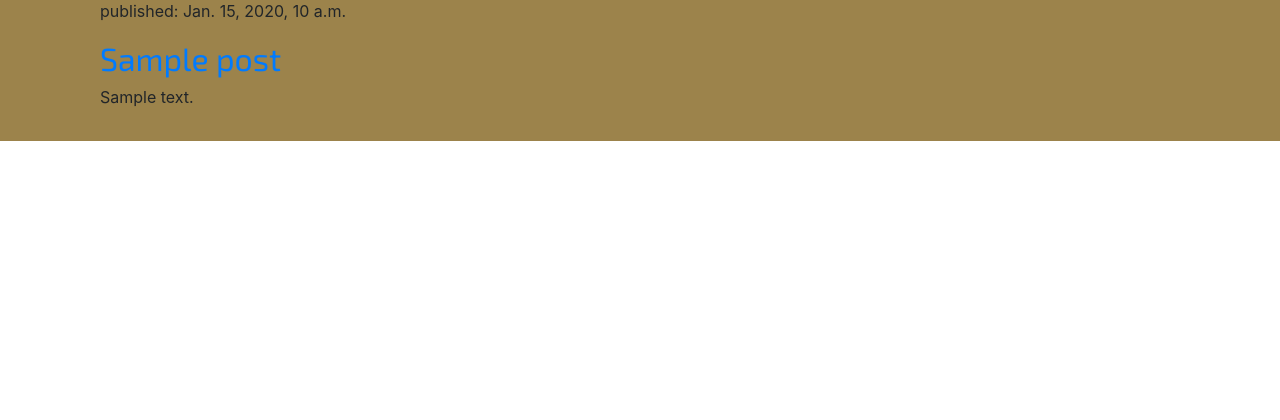
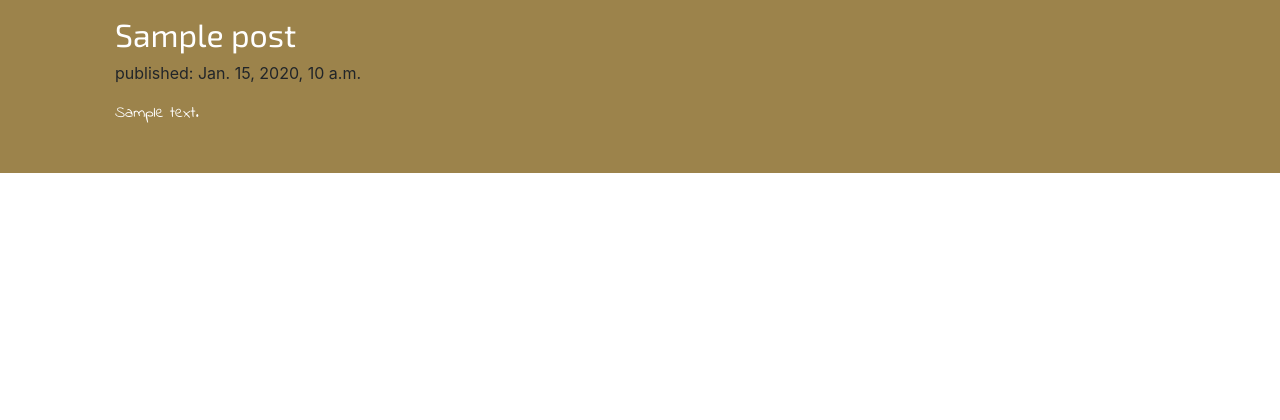
Before and after one commit to Mcrowley93/the_life_and_times, a Django app: page / in a window 1280 px wide. Shown: the part 321-741 px from the top of the page. Run offline with Django 3.2, Linux system fonts and the light colour scheme; tables that the repository leaves empty hold one stand-in row (values such as "Sample post"); some libraries are stand-ins or nearby versions.

Commit message:
created a post_list template, this will display the posts available for the user to read

```diff
--- a/blog/templates/blog/post_list.html
+++ b/blog/templates/blog/post_list.html
@@ -3,10 +3,12 @@
 {% block content %}
 
     {% for post in posts %}
-        <div>
-            <p>published: {{ post.published_date }}</p>
-            <h2><a href="#">{{ post.title }}</a></h2>
-            <p>{{ post.text|linebreaksbr }}</p>
+        <div class="row post">
+            <div class="col-12">
+                <h2 class="post-title"><a href="#">{{ post.title }}</a></h2>
+                <p class="post-date">published: {{ post.published_date }}</p>
+                <p class="post-content">{{ post.text|linebreaksbr }}</p>
+            </div>
         </div>
     {% endfor %}
 {% endblock %}
```
Also changed, not shown: static/images/tree-swing.jpg (added).
